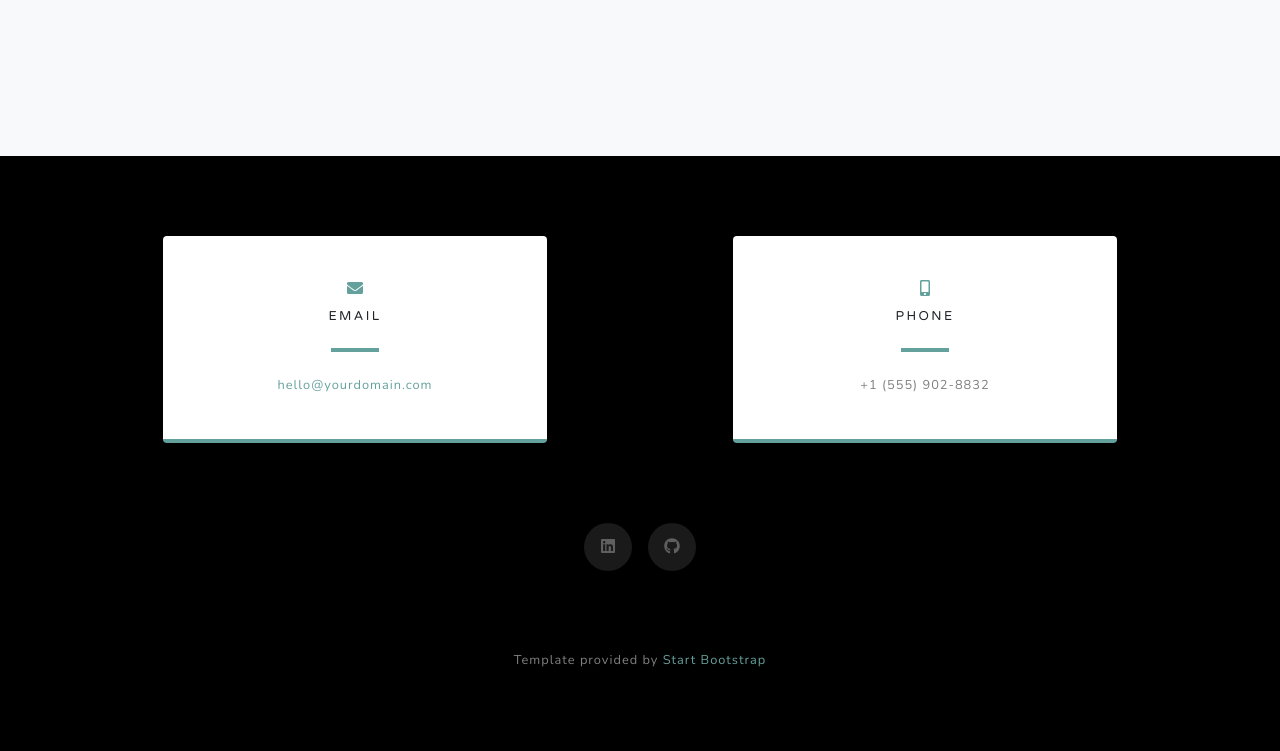
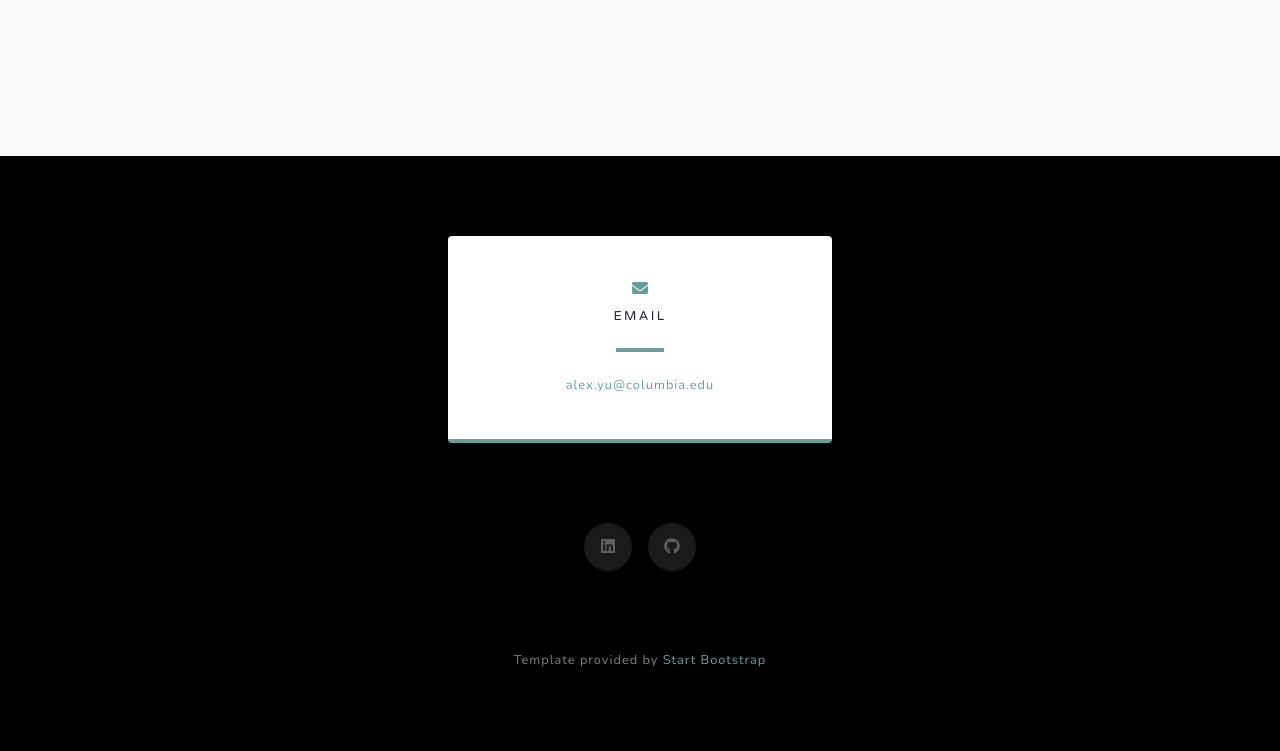
Before and after one commit to buddhajjigae/Personal_Site, a Flask app: page / in a window 1280 px wide. Shown: the part 3060-3811 px from the top of the page. Run offline with Flask 2, Linux system fonts and the light colour scheme; some libraries are stand-ins or nearby versions.

Commit message:
Update index.html
Removed two card classes from Contact section. Added email in contact section and mailto: capability.

```diff
--- a/templates/index.html
+++ b/templates/index.html
@@ -128,33 +128,13 @@
             <div class="container">
                 <!--Bootstrap row class is 12 columns, divide col-md-(N) to get desired centering-->
                 <div class="row">
-<!--                    <div class="col-md-4 mb-3 mb-md-0">-->
-<!--                        <div class="card py-4 h-100">-->
-<!--                            <div class="card-body text-center">-->
-<!--                                <i class="fas fa-map-marked-alt text-primary mb-2"></i>-->
-<!--                                <h4 class="text-uppercase m-0">Address</h4>-->
-<!--                                <hr class="my-4" />-->
-<!--                                <div class="small text-black-50">4923 Market Street, Orlando FL</div>-->
-<!--                            </div>-->
-<!--                        </div>-->
-<!--                    </div>-->
-                    <div class="col-md-6 mb-3 mb-md-0 d-flex justify-content-center">
+                    <div class="col-md-12 mb-3 mb-md-0 d-flex justify-content-center">
                         <div class="card py-4 h-100" style="width: 24rem;">
                             <div class="card-body text-center">
                                 <i class="fas fa-envelope text-primary mb-2"></i>
                                 <h4 class="text-uppercase m-0">Email</h4>
                                 <hr class="my-4" />
-                                <div class="small text-black-50"><a href="#!">hello@yourdomain.com</a></div>
-                            </div>
-                        </div>
-                    </div>
-                    <div class="col-md-6 mb-3 mb-md-0 d-flex justify-content-center">
-                        <div class="card py-4 h-100" style="width: 24rem;">
-                            <div class="card-body text-center">
-                                <i class="fas fa-mobile-alt text-primary mb-2"></i>
-                                <h4 class="text-uppercase m-0">Phone</h4>
-                                <hr class="my-4" />
-                                <div class="small text-black-50">+1 (555) 902-8832</div>
+                                <div class="small text-black-50"><a href="mailto: alex.yu@columbia.edu">alex.yu@columbia.edu</a></div>
                             </div>
                         </div>
                     </div>
```
